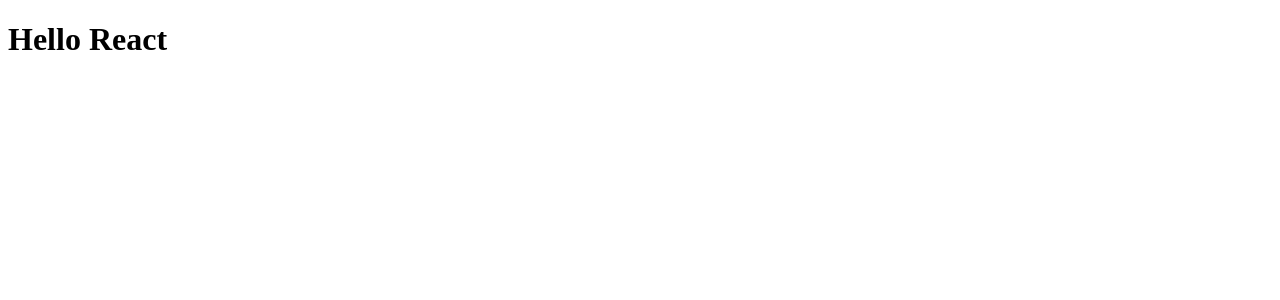
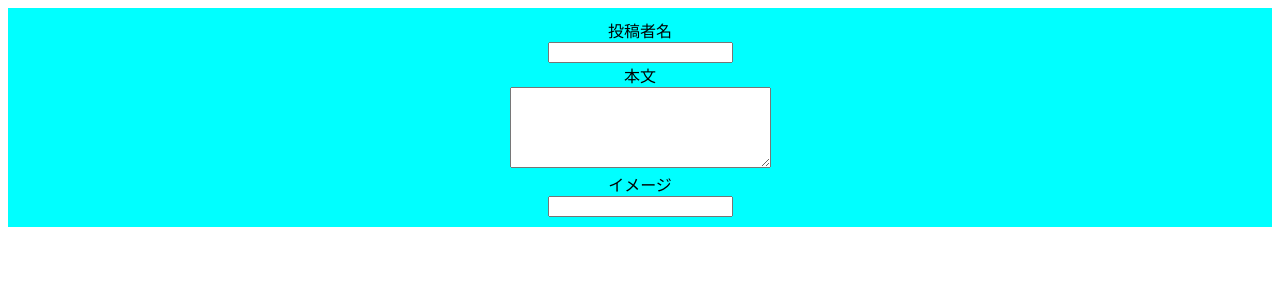
Before and after one commit to Taiki-Y/React-Tweet, a React (Create React App) app: page / in a window 1280 px wide. Shown: the top 300 px of the page. Built offline with nearby package versions, Linux system fonts and the light colour scheme.

Commit message:
入力フォームの作成

```diff
--- a/src/App.js
+++ b/src/App.js
@@ -1,9 +1,10 @@
 import React from 'react';
+import Form from './components/Form/Form';
 
 function App() {
   return (
     <div className="App">
-      <h1>Hello React</h1>
+      <Form/>
     </div>
   );
 }
--- /dev/null
+++ b/src/components/Form/Form.css
@@ -0,0 +1,11 @@
+.form{
+
+    background-color: aqua;
+    text-align: center;
+    padding-top: 10px;
+    padding-bottom: 10px;
+}
+
+label{
+    display: block;
+}
--- /dev/null
+++ b/src/components/Form/Form.jsx
@@ -0,0 +1,43 @@
+import React from 'react';
+import './Form.css';
+
+class Form extends React.Component{
+    constructor(props){
+        super(props);
+
+        this.state = {
+            name: '',
+            text: '',
+            image: ''
+        }
+        this.handleChange = this.handleChange.bind(this);
+    }
+
+    handleChange(event){
+        const field = event.target.name
+        this.setState({
+            [field]:event.target.value
+        })
+    }
+
+    render(){
+        return(
+        <div className="form">
+            <div className="form_name">
+                <label htmlFor="name">投稿者名</label>
+                <input id="name" name="name" value={this.state.name} onChange={this.handleChange} />
+            </div>
+            <div className="form_text">
+                <label htmlFor="text">本文</label>
+                <textarea id="text" name="text" value={this.state.text} cols="30" rows="5" onChange={this.handleChange}></textarea>
+            </div>
+            <div className="form_image">
+                <label htmlFor="image">イメージ</label>
+                <input id="image" name="image" value={this.state.image} onChange={this.handleChange} />
+            </div>
+        </div>
+        )
+    }
+}
+
+export default Form
```
